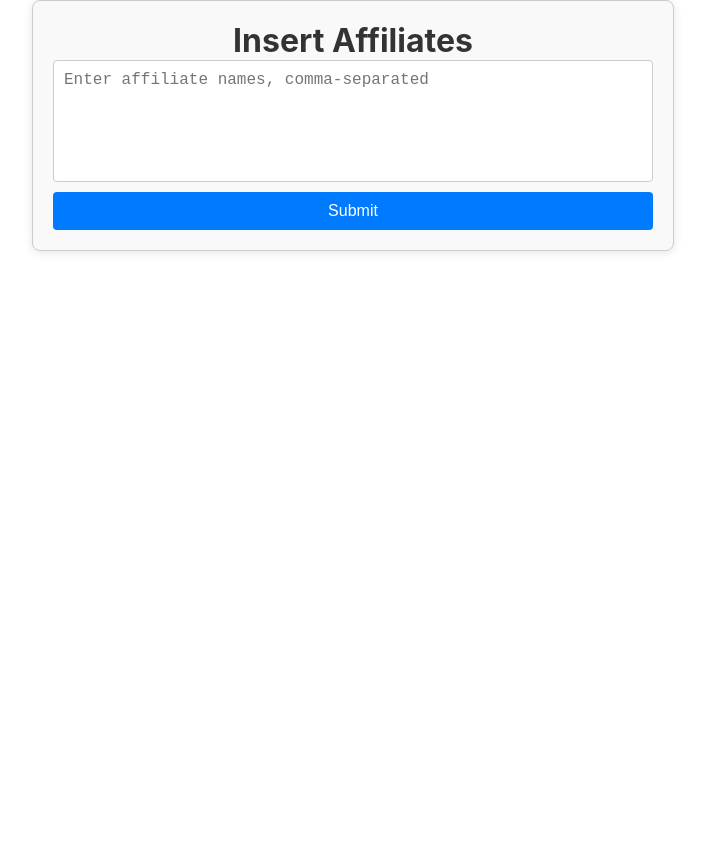
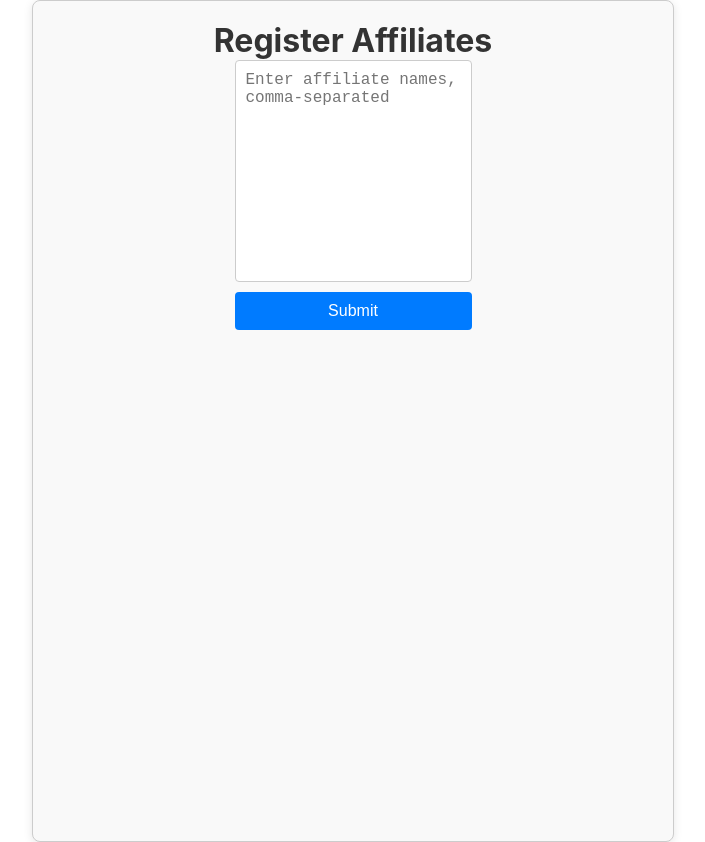
Before and after one commit to thenumber1boss/nextgentechfi, a React (Create React App) app: page /register-affiliates in a window 1280 px wide. Shown: the whole page, without its empty margins (287-992 px from the left). Before the commit the page ends 800 px from the top, so only its background shows below. Built offline with nearby package versions, Linux system fonts and the light colour scheme.

Commit message:
testing live payment

```diff
--- a/src/components/affiliates/insert-affiliates.css
+++ b/src/components/affiliates/insert-affiliates.css
@@ -3,7 +3,11 @@
 .affiliates-container {
     max-width: 600px;
     margin: 0 auto;
+    display: flex;
+    flex-direction: column;
+    align-items: center;
     padding: 20px;
+    height: 100vh;
     border: 1px solid #ccc;
     border-radius: 8px;
     box-shadow: 0 2px 10px rgba(0, 0, 0, 0.1);
@@ -21,7 +25,7 @@
   }
 
   .affiliates-container textarea {
-    height: 100px;
+    height: 200px;
     margin-bottom: 10px;
     padding: 10px;
     font-size: 16px;
--- a/src/components/affiliates/insert-affiliates.jsx
+++ b/src/components/affiliates/insert-affiliates.jsx
@@ -26,7 +26,7 @@ const InsertAffiliates = () => {
 
   return (
     <div className="affiliates-container">
-      <h1>Insert Affiliates</h1>
+      <h1>Register Affiliates</h1>
       <form onSubmit={handleSubmit}>
         <textarea
           value={names}
--- a/src/components/forms/bootcamp-reg-form/personal-information-form.jsx
+++ b/src/components/forms/bootcamp-reg-form/personal-information-form.jsx
@@ -97,7 +97,7 @@ const PersonalInformation = () => {
         lastName: data.lastName,
         phone: data.phone,
         email: data.email,
-        amount: 4500000, // Amount in kobo
+        amount: 100, // Amount in kobo
         currency: 'NGN',
         channels: ['card', 'bank', 'ussd'],
         metadata: {
```
